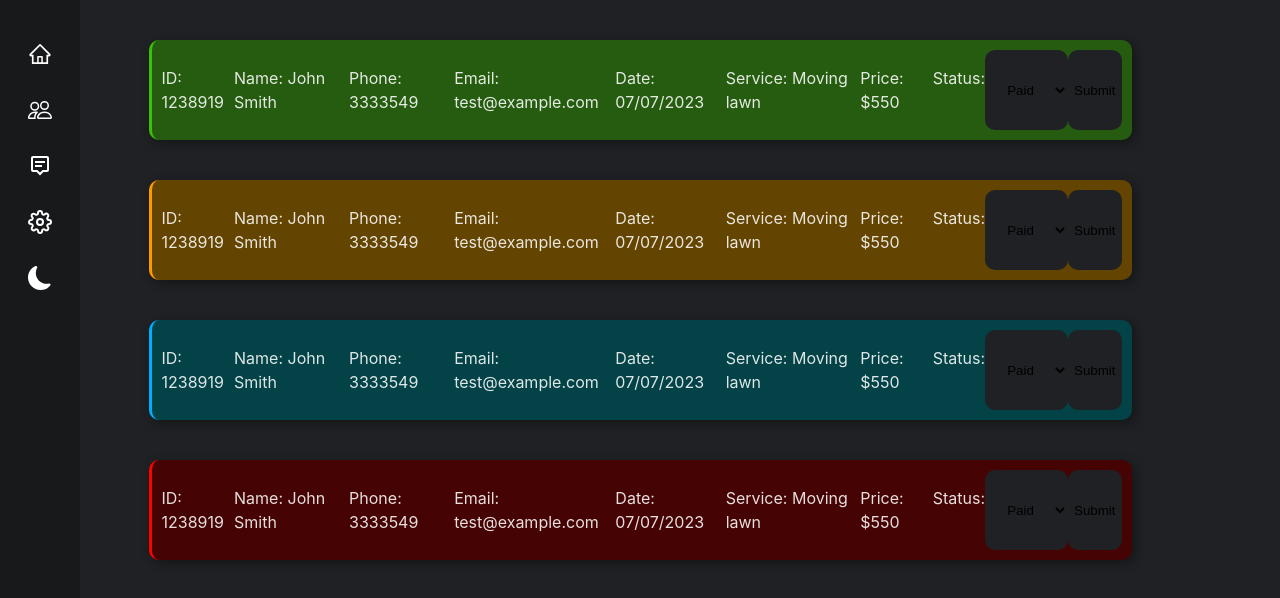
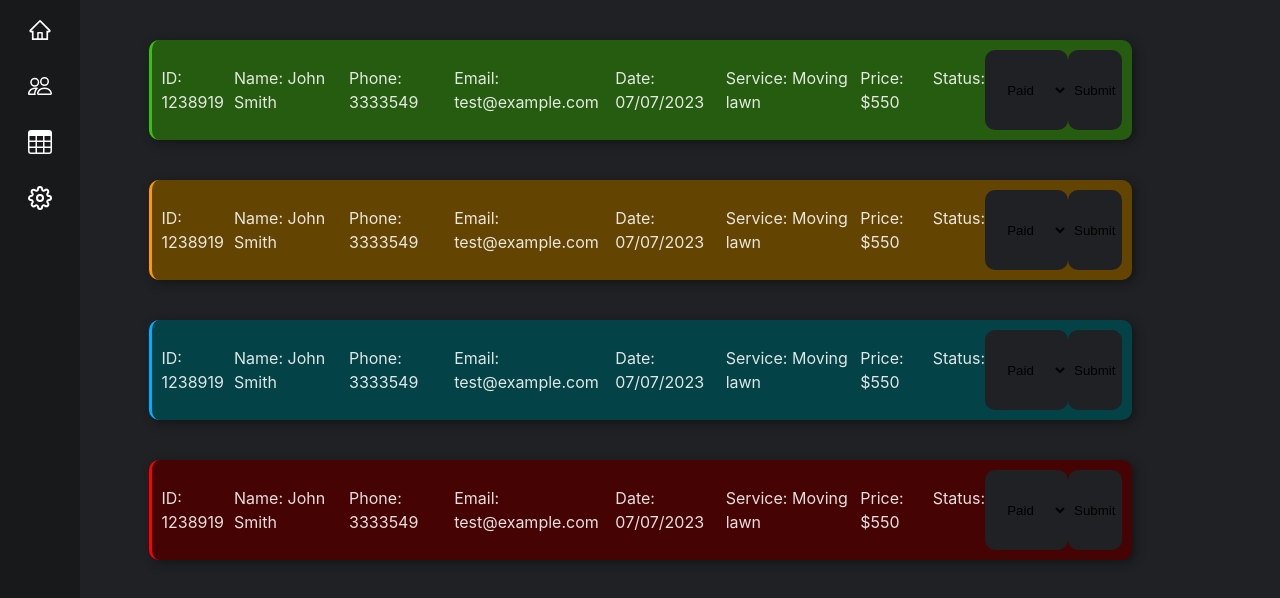
Before and after one commit to retr080s/CRM, a React (Vite) app in the folder frontend/: page /panel in a window 1280 px wide. Shown: the top 598 px of the page. Built offline with nearby package versions, Linux system fonts and the light colour scheme.

Commit message:
navbar finished + added react router

```diff
--- a/frontend/src/App.tsx
+++ b/frontend/src/App.tsx
@@ -1,115 +1,23 @@
+// internal
 import "./index.css";
-import { AiOutlineHome } from "react-icons/ai";
-import { BsMoonFill, BsFillSunFill, BsPeople } from "react-icons/bs";
-import { FiSettings } from "react-icons/fi";
-import { BiMessageAltDetail } from "react-icons/bi";
+import Home from "./pages/Home";
+import Users from "./pages/Users";
+import Panel from "./pages/Panel";
+import Settings from "./pages/Settings";
+
+// external
+import { BrowserRouter, Routes, Route } from "react-router-dom";
 
 function App() {
   return (
-    <div>
-      <div className="navbar">
-        <ul className="navbar-nav">
-          <li className="nav-item">
-            <a href="#" className="nav-link">
-              <AiOutlineHome />
-            </a>
-          </li>
-
-          <li className="nav-item">
-            <a href="#" className="nav-link">
-              <BsPeople />
-            </a>
-          </li>
-
-          <li className="nav-item">
-            <a href="#" className="nav-link">
-              <BiMessageAltDetail />
-            </a>
-          </li>
-
-          <li className="nav-item">
-            <a href="#" className="nav-link">
-              <FiSettings />
-            </a>
-          </li>
-
-          <li className="nav-item">
-            <a href="#" className="nav-link">
-              <BsMoonFill />
-            </a>
-          </li>
-        </ul>
-      </div>
-      <div className="custInfoPaid">
-        <p>ID: 1238919</p>
-        <p>Name: John Smith</p>
-        <p>Phone: 3333549</p>
-        <p>Email: test@example.com</p>
-        <p>Date: 07/07/2023</p>
-        <p>Service: Moving lawn</p>
-        <p>Price: $550</p>
-        <p>Status:</p>
-        <select name="leadOption" id="leadOption">
-          <option value="Paid">Paid</option>
-          <option value="NotPaid">Not Paid</option>
-          <option value="Called">Called</option>
-          <option value="NotCalled">Not Called</option>
-        </select>
-        <button className="submitbtn">Submit</button>
-      </div>
-
-      <div className="custInfoNotPaid">
-        <p>ID: 1238919</p>
-        <p>Name: John Smith</p>
-        <p>Phone: 3333549</p>
-        <p>Email: test@example.com</p>
-        <p>Date: 07/07/2023</p>
-        <p>Service: Moving lawn</p>
-        <p>Price: $550</p>
-        <p>Status:</p>
-        <select name="leadOption" id="leadOption">
-          <option value="Paid">Paid</option>
-          <option value="NotPaid">Not Paid</option>
-          <option value="Called">Called</option>
-          <option value="NotCalled">Not Called</option>
-        </select>
-        <button className="submitbtn">Submit</button>
-      </div>
-      <div className="custInfoCalled">
-        <p>ID: 1238919</p>
-        <p>Name: John Smith</p>
-        <p>Phone: 3333549</p>
-        <p>Email: test@example.com</p>
-        <p>Date: 07/07/2023</p>
-        <p>Service: Moving lawn</p>
-        <p>Price: $550</p>
-        <p>Status:</p>
-        <select name="leadOption" id="leadOption">
-          <option value="Paid">Paid</option>
-          <option value="NotPaid">Not Paid</option>
-          <option value="Called">Called</option>
-          <option value="NotCalled">Not Called</option>
-        </select>
-        <button className="submitbtn">Submit</button>
-      </div>
-      <div className="custInfoNotCalled">
-        <p>ID: 1238919</p>
-        <p>Name: John Smith</p>
-        <p>Phone: 3333549</p>
-        <p>Email: test@example.com</p>
-        <p>Date: 07/07/2023</p>
-        <p>Service: Moving lawn</p>
-        <p>Price: $550</p>
-        <p>Status:</p>
-        <select name="leadOption" id="leadOption">
-          <option value="Paid">Paid</option>
-          <option value="NotPaid">Not Paid</option>
-          <option value="Called">Called</option>
-          <option value="NotCalled">Not Called</option>
-        </select>
-        <button className="submitbtn">Submit</button>
-      </div>
-    </div>
+    <BrowserRouter>
+      <Routes>
+        <Route path="/" element={<Home />} />
+        <Route path="users" element={<Users />} />
+        <Route path="panel" element={<Panel />} />
+        <Route path="settings" element={<Settings />} />
+      </Routes>
+    </BrowserRouter>
   );
 }
 
--- /dev/null
+++ b/frontend/src/components/Navbar.tsx
@@ -0,0 +1,47 @@
+import "../index.css";
+
+import { AiOutlineHome } from "react-icons/ai";
+import { BsPeople, BsTable } from "react-icons/bs";
+import { FiSettings } from "react-icons/fi";
+import { Link } from "react-router-dom";
+
+const Navbar = () => {
+  return (
+    <div className="navbar">
+      <ul className="navbar-nav">
+        <Link to="/">
+          <li className="nav-item">
+            <a href="#" className="nav-link">
+              <AiOutlineHome />
+            </a>
+          </li>
+        </Link>
+
+        <Link to="/users">
+          <li className="nav-item">
+            <a href="#" className="nav-link">
+              <BsPeople />
+            </a>
+          </li>
+        </Link>
+
+        <Link to="/panel">
+          <li className="nav-item">
+            <a href="#" className="nav-link">
+              <BsTable />
+            </a>
+          </li>
+        </Link>
+
+        <Link to="/settings">
+          <li className="nav-item">
+            <a href="#" className="nav-link">
+              <FiSettings />
+            </a>
+          </li>
+        </Link>
+      </ul>
+    </div>
+  );
+};
+export default Navbar;
--- a/frontend/src/index.css
+++ b/frontend/src/index.css
@@ -16,6 +16,7 @@
 
 body {
   margin: 0;
+  margin-top: 40px;
 }
 
 .navbar {
@@ -29,7 +30,6 @@ body {
 .navbar-nav {
   list-style: none;
   padding: 0;
-  margin-top: 40px;
   display: flex;
   flex-direction: column;
   align-items: center;
--- /dev/null
+++ b/frontend/src/pages/Home.tsx
@@ -0,0 +1,10 @@
+import Navbar from "../components/Navbar";
+
+const Home = () => {
+  return (
+    <div>
+      <Navbar />
+    </div>
+  );
+};
+export default Home;
--- /dev/null
+++ b/frontend/src/pages/Panel.tsx
@@ -0,0 +1,80 @@
+import "../index.css";
+import Navbar from "../components/Navbar";
+
+const Panel = () => {
+  return (
+    <div>
+      <Navbar />
+      <div className="custInfoPaid">
+        <p>ID: 1238919</p>
+        <p>Name: John Smith</p>
+        <p>Phone: 3333549</p>
+        <p>Email: test@example.com</p>
+        <p>Date: 07/07/2023</p>
+        <p>Service: Moving lawn</p>
+        <p>Price: $550</p>
+        <p>Status:</p>
+        <select name="leadOption" id="leadOption">
+          <option value="Paid">Paid</option>
+          <option value="NotPaid">Not Paid</option>
+          <option value="Called">Called</option>
+          <option value="NotCalled">Not Called</option>
+        </select>
+        <button className="submitbtn">Submit</button>
+      </div>
+
+      <div className="custInfoNotPaid">
+        <p>ID: 1238919</p>
+        <p>Name: John Smith</p>
+        <p>Phone: 3333549</p>
+        <p>Email: test@example.com</p>
+        <p>Date: 07/07/2023</p>
+        <p>Service: Moving lawn</p>
+        <p>Price: $550</p>
+        <p>Status:</p>
+        <select name="leadOption" id="leadOption">
+          <option value="Paid">Paid</option>
+          <option value="NotPaid">Not Paid</option>
+          <option value="Called">Called</option>
+          <option value="NotCalled">Not Called</option>
+        </select>
+        <button className="submitbtn">Submit</button>
+      </div>
+      <div className="custInfoCalled">
+        <p>ID: 1238919</p>
+        <p>Name: John Smith</p>
+        <p>Phone: 3333549</p>
+        <p>Email: test@example.com</p>
+        <p>Date: 07/07/2023</p>
+        <p>Service: Moving lawn</p>
+        <p>Price: $550</p>
+        <p>Status:</p>
+        <select name="leadOption" id="leadOption">
+          <option value="Paid">Paid</option>
+          <option value="NotPaid">Not Paid</option>
+          <option value="Called">Called</option>
+          <option value="NotCalled">Not Called</option>
+        </select>
+        <button className="submitbtn">Submit</button>
+      </div>
+      <div className="custInfoNotCalled">
+        <p>ID: 1238919</p>
+        <p>Name: John Smith</p>
+        <p>Phone: 3333549</p>
+        <p>Email: test@example.com</p>
+        <p>Date: 07/07/2023</p>
+        <p>Service: Moving lawn</p>
+        <p>Price: $550</p>
+        <p>Status:</p>
+        <select name="leadOption" id="leadOption">
+          <option value="Paid">Paid</option>
+          <option value="NotPaid">Not Paid</option>
+          <option value="Called">Called</option>
+          <option value="NotCalled">Not Called</option>
+        </select>
+        <button className="submitbtn">Submit</button>
+      </div>
+    </div>
+  );
+};
+export default Panel;
--- /dev/null
+++ b/frontend/src/pages/Settings.tsx
@@ -0,0 +1,11 @@
+import "../index.css";
+import Navbar from "../components/Navbar";
+
+const Settings = () => {
+  return (
+    <div>
+      <Navbar />
+    </div>
+  );
+};
+export default Settings;
--- /dev/null
+++ b/frontend/src/pages/Users.tsx
@@ -0,0 +1,11 @@
+import "../index.css";
+import Navbar from "../components/Navbar";
+
+const Users = () => {
+  return (
+    <div>
+      <Navbar />
+    </div>
+  );
+};
+export default Users;
```
Also changed, not shown: 1 other file (tests, documents, lock files or other folders).
